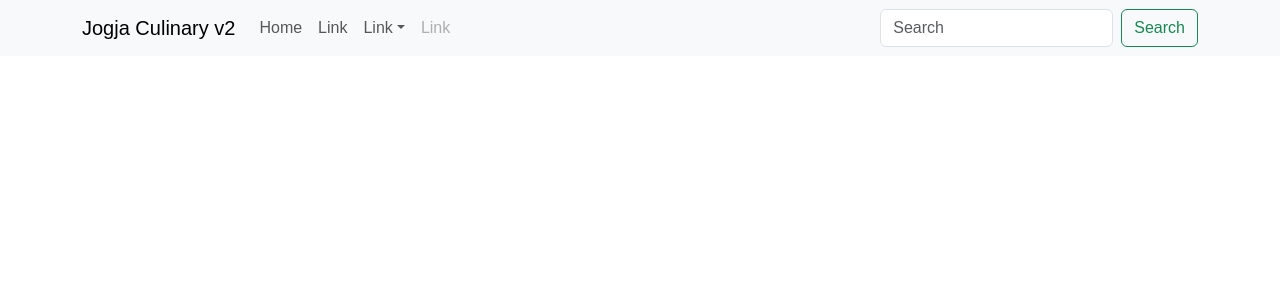
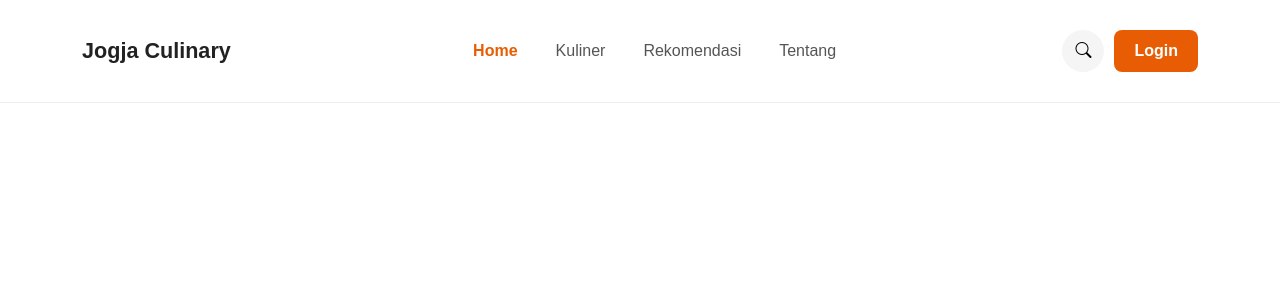
Before and after one commit to rizkicahyaa/jogja-culinary-v2, a React (Vite) app: page / in a window 1280 px wide. Shown: the top 300 px of the page. Built offline with nearby package versions, Linux system fonts and the light colour scheme; a web font is replaced by a local one.

Commit message:
feat: navbar finishing

```diff
--- a/index.html
+++ b/index.html
@@ -9,6 +9,9 @@
         <!-- Bootstrap CSS -->
         <link rel="stylesheet" href="https://cdn.jsdelivr.net/npm/bootstrap@5.3.8/dist/css/bootstrap.min.css" integrity="sha384-sRIl4kxILFvY47J16cr9ZwB07vP4J8+LH7qKQnuqkuIAvNWLzeN8tE5YBujZqJLB" crossorigin="anonymous" />
 
+        <!-- Bootstrap Icons -->
+        <link rel="stylesheet" href="https://cdn.jsdelivr.net/npm/bootstrap-icons@1.13.1/font/bootstrap-icons.min.css" />
+
         <!-- Google Fonts -->
         <link rel="preconnect" href="https://fonts.googleapis.com" />
         <link rel="preconnect" href="https://fonts.gstatic.com" crossorigin />
--- a/src/App.css
+++ b/src/App.css
@@ -1,3 +1,110 @@
 * {
     font-family: "Google Sans", sans-serif;
 }
+
+/* =========================
+   NAVBAR
+========================= */
+
+.culinary-navbar {
+    background-color: #ffffff;
+    padding: 15px 0;
+    border-bottom: 1px solid #eeeeee;
+    position: sticky;
+    top: 0;
+    z-index: 1000;
+    padding: 30px 0;
+}
+
+/* Brand */
+
+.brand {
+    font-size: 1.35rem;
+    font-weight: 700;
+    color: #222 !important;
+    display: flex;
+    align-items: center;
+    gap: 8px;
+}
+
+.brand:hover {
+    color: #e85d04 !important;
+}
+
+.brand-icon {
+    font-size: 1.5rem;
+}
+
+/* Menu */
+
+.culinary-menu {
+    gap: 8px;
+}
+
+.culinary-menu .nav-link {
+    color: #555;
+    font-weight: 500;
+    padding: 8px 15px !important;
+    border-radius: 8px;
+    transition: 0.2s;
+}
+
+.culinary-menu .nav-link:hover {
+    color: #e85d04;
+    background-color: #fff4eb;
+}
+
+.culinary-menu .nav-link.active {
+    color: #e85d04;
+    font-weight: 600;
+}
+
+/* Right side */
+
+.navbar-actions {
+    display: flex;
+    align-items: center;
+    gap: 10px;
+}
+
+.search-btn {
+    border: none;
+    background-color: #f5f5f5;
+    width: 42px;
+    height: 42px;
+    border-radius: 50%;
+}
+
+.search-btn:hover {
+    background-color: #eeeeee;
+}
+
+.login-btn {
+    background-color: #e85d04 !important;
+    border: none !important;
+    padding: 9px 20px !important;
+    border-radius: 8px !important;
+    font-weight: 600;
+}
+
+.login-btn:hover {
+    background-color: #d94f00 !important;
+}
+
+/* Mobile */
+
+@media (max-width: 991px) {
+    .culinary-menu {
+        margin-top: 15px;
+        gap: 2px;
+    }
+
+    .navbar-actions {
+        margin-top: 15px;
+        padding-bottom: 10px;
+    }
+
+    .culinary-menu .nav-link {
+        padding: 10px 12px !important;
+    }
+}
--- a/src/components/Navigation.tsx
+++ b/src/components/Navigation.tsx
@@ -1,36 +1,40 @@
 import "../App.css";
 
-import Button from "react-bootstrap/Button";
 import Container from "react-bootstrap/Container";
-import Form from "react-bootstrap/Form";
 import Nav from "react-bootstrap/Nav";
 import Navbar from "react-bootstrap/Navbar";
-import NavDropdown from "react-bootstrap/NavDropdown";
+import Button from "react-bootstrap/Button";
 
 function Navigation() {
     return (
-        <Navbar expand="lg" className="bg-body-tertiary">
+        <Navbar expand="lg" className="culinary-navbar">
             <Container>
-                <Navbar.Brand href="#">Jogja Culinary v2</Navbar.Brand>
-                <Navbar.Toggle aria-controls="navbarScroll" />
-                <Navbar.Collapse id="navbarScroll">
-                    <Nav className="me-auto my-2 my-lg-0" style={{ maxHeight: "100px" }} navbarScroll>
-                        <Nav.Link href="#action1">Home</Nav.Link>
-                        <Nav.Link href="#action2">Link</Nav.Link>
-                        <NavDropdown title="Link" id="navbarScrollingDropdown">
-                            <NavDropdown.Item href="#action3">Action</NavDropdown.Item>
-                            <NavDropdown.Item href="#action4">Another action</NavDropdown.Item>
-                            <NavDropdown.Divider />
-                            <NavDropdown.Item href="#action5">Something else here</NavDropdown.Item>
-                        </NavDropdown>
-                        <Nav.Link href="#" disabled>
-                            Link
+                <Navbar.Brand href="/" className="brand">
+                    Jogja Culinary
+                </Navbar.Brand>
+
+                <Navbar.Toggle aria-controls="main-navbar" />
+
+                <Navbar.Collapse id="main-navbar">
+                    <Nav className="mx-auto culinary-menu">
+                        <Nav.Link href="#home" className="active">
+                            Home
                         </Nav.Link>
+
+                        <Nav.Link href="#kuliner">Kuliner</Nav.Link>
+
+                        <Nav.Link href="#rekomendasi">Rekomendasi</Nav.Link>
+
+                        <Nav.Link href="#about">Tentang</Nav.Link>
                     </Nav>
-                    <Form className="d-flex">
-                        <Form.Control type="search" placeholder="Search" className="me-2" aria-label="Search" />
-                        <Button variant="outline-success">Search</Button>
-                    </Form>
+
+                    <div className="navbar-actions">
+                        <Button variant="light" className="search-btn">
+                            <i className="bi bi-search"></i>
+                        </Button>
+
+                        <Button className="login-btn">Login</Button>
+                    </div>
                 </Navbar.Collapse>
             </Container>
         </Navbar>
```
